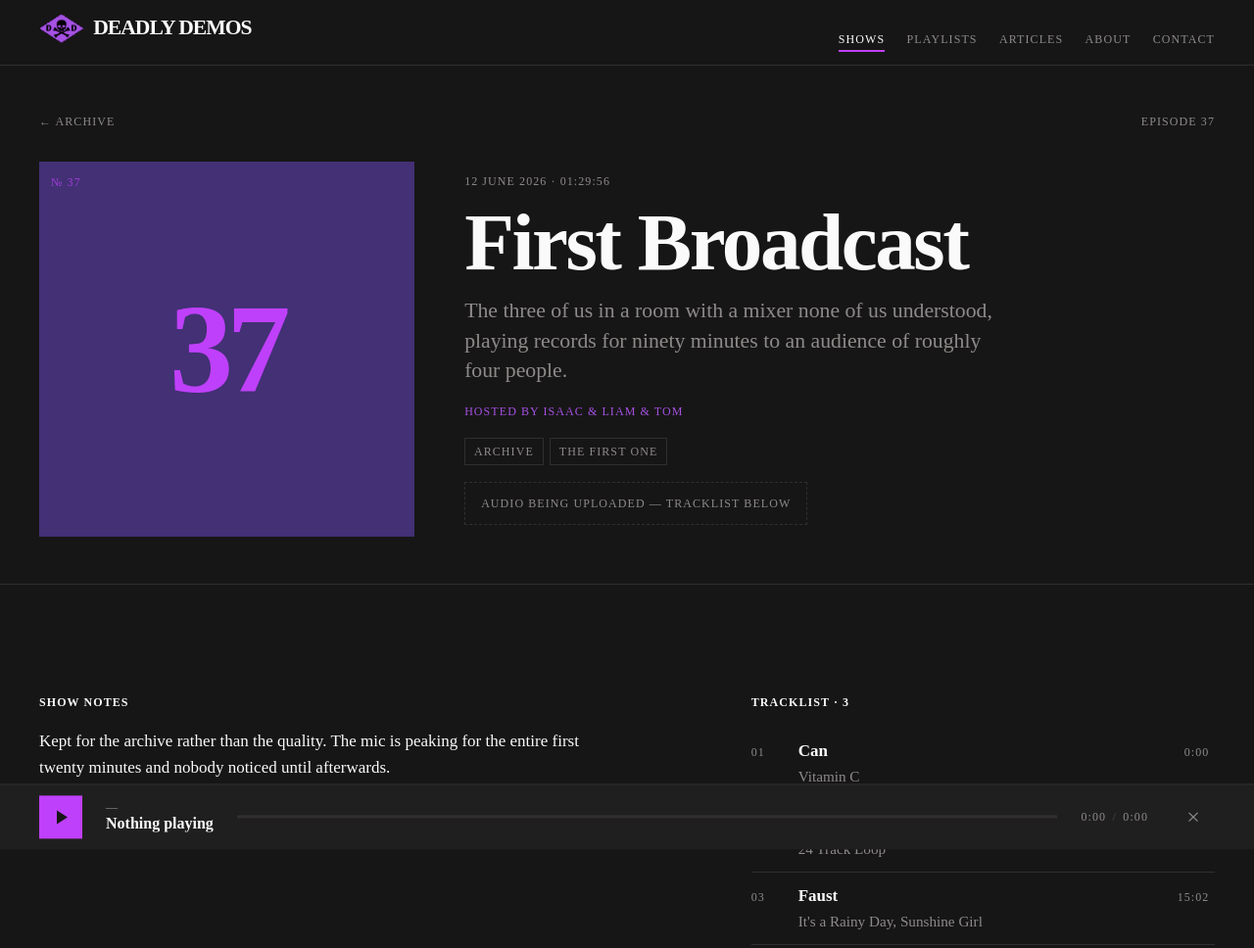
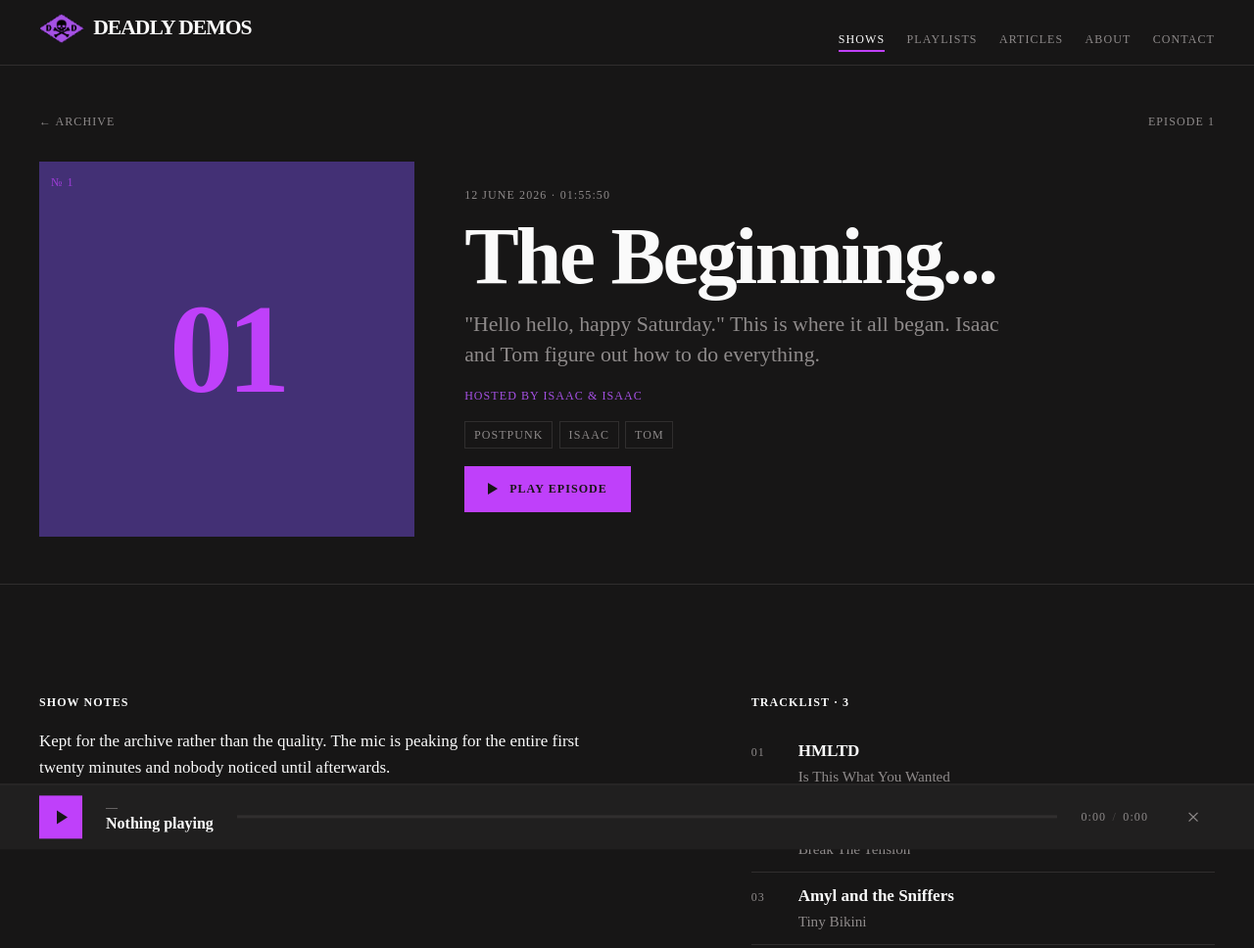
Before and after one commit to deadlydemosoriginal/site, an Astro site: page /shows/037-first-broadcast in a window 1280 px wide. Shown: the top 968 px of the page at 98% size. Built offline with nearby package versions, Linux system fonts and the light colour scheme; Astro itself is replaced by a stand-in of ours; no server answers.

Commit message:
Update Show “037-first-broadcast”

```diff
--- a/src/content/shows/037-first-broadcast.md
+++ b/src/content/shows/037-first-broadcast.md
@@ -1,18 +1,31 @@
 ---
-title: First Broadcast
-episode: 37
+title: The Beginning...
+episode: 1
 date: 2026-06-12
-hosts: [isaac, liam, tom]
-description: >-
-  The three of us in a room with a mixer none of us understood, playing
-  records for ninety minutes to an audience of roughly four people.
-duration: "01:29:56"
+hosts:
+  - isaac
+  - tom
+description: '"Hello hello, happy Saturday." This is where it all began. Isaac and Tom figure out how to do everything.'
+audioUrl: https://archive.org/details/1.-post-punk-revival
+duration: 01:55:50
+artwork: ''
 tone: purple
-tags: [archive, "the first one"]
+tags:
+  - postpunk
+  - isaac
+  - tom
 tracklist:
-  - { artist: "Can", title: "Vitamin C", timestamp: "0:00" }
-  - { artist: "This Heat", title: "24 Track Loop", timestamp: "8:19" }
-  - { artist: "Faust", title: "It's a Rainy Day, Sunshine Girl", timestamp: "15:02" }
+  - artist: HMLTD
+    title: Is This What You Wanted
+    timestamp: ''
+  - artist: Maruja
+    title: Break The Tension
+    timestamp: ''
+  - artist: Amyl and the Sniffers
+    title: Tiny Bikini
+    timestamp: ''
+featured: false
+draft: false
 ---
 
 Kept for the archive rather than the quality. The mic is peaking for the
```
